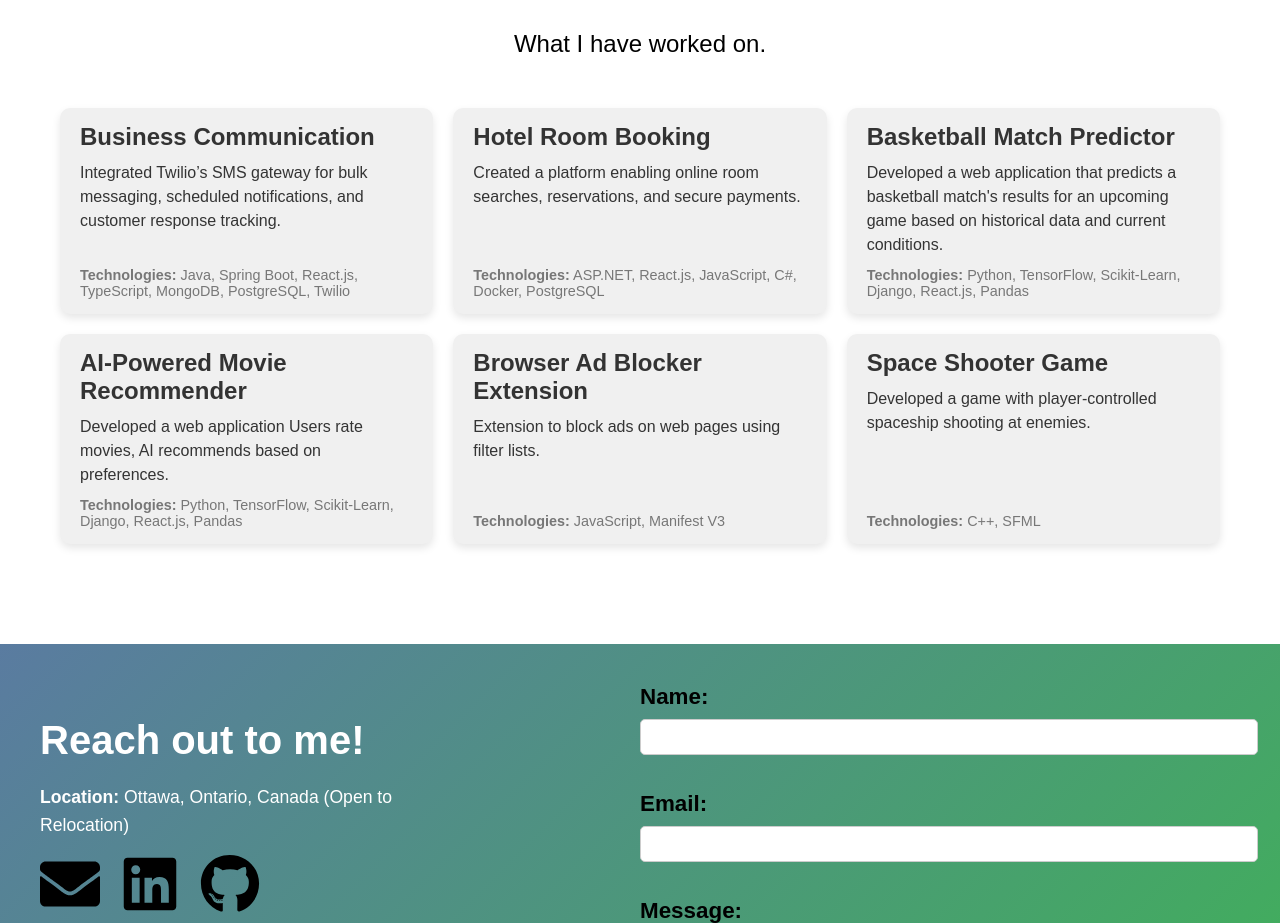
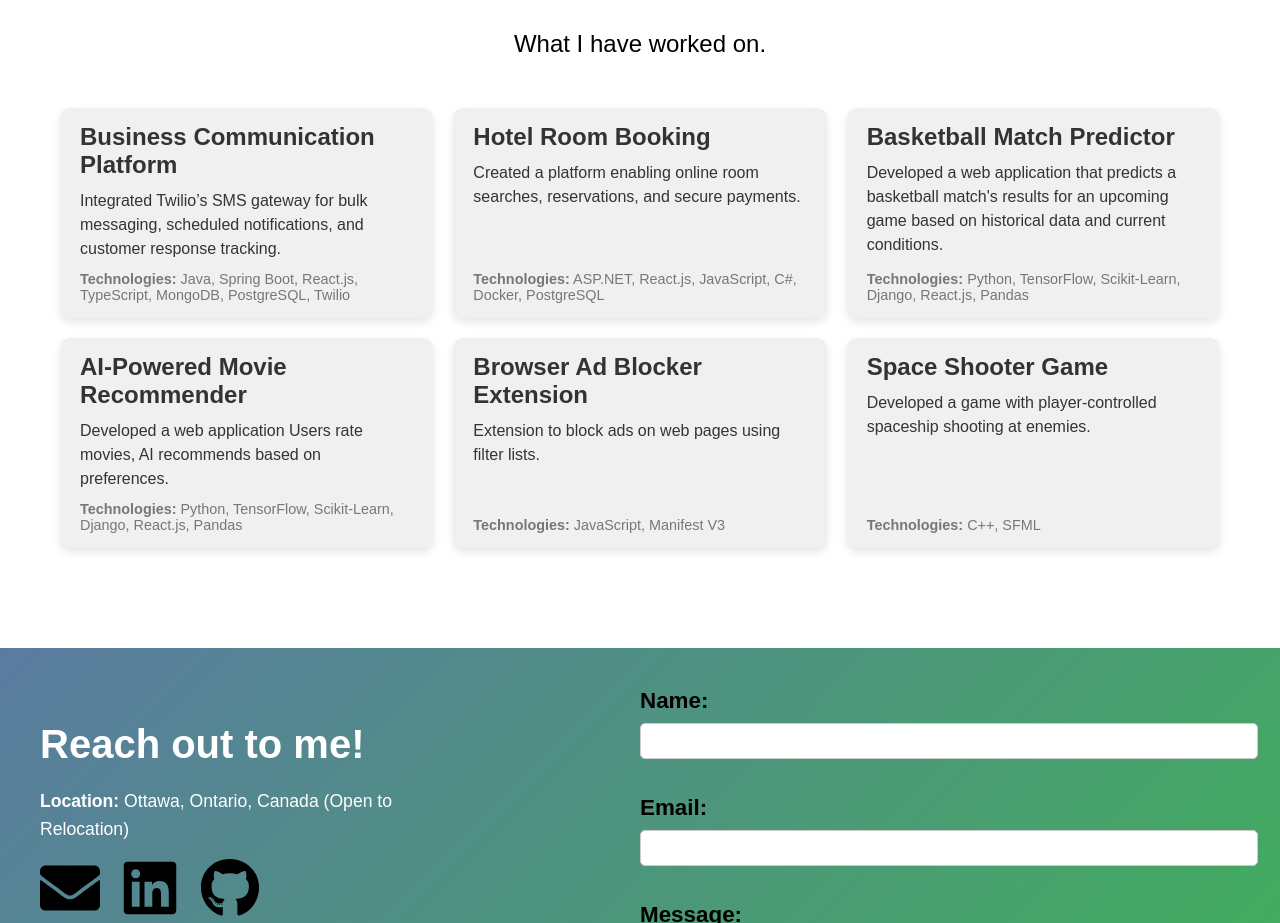
Before and after one commit to SenoussiAl/Portfolio-Website, a React (Create React App) app in the folder my-portfolio/: page / in a window 1280 px wide. Shown: the part 2600-3523 px from the top of the page. Built offline with nearby package versions, Linux system fonts and the light colour scheme; the HTML template or start-up script is replaced by a standard one.

Commit message:
Update project name to 'Business Communication Platform'

```diff
--- a/my-portfolio/src/components/Projects.js
+++ b/my-portfolio/src/components/Projects.js
@@ -6,7 +6,7 @@ const Projects = () => {
 
     const projects = [
         {
-            name: "Business Communication",
+            name: "Business Communication Platform",
             summary: "Integrated Twilio’s SMS gateway for bulk messaging, scheduled notifications, and customer response tracking.",
             technologies: "Java, Spring Boot, React.js, TypeScript, MongoDB, PostgreSQL, Twilio",
         },
```
